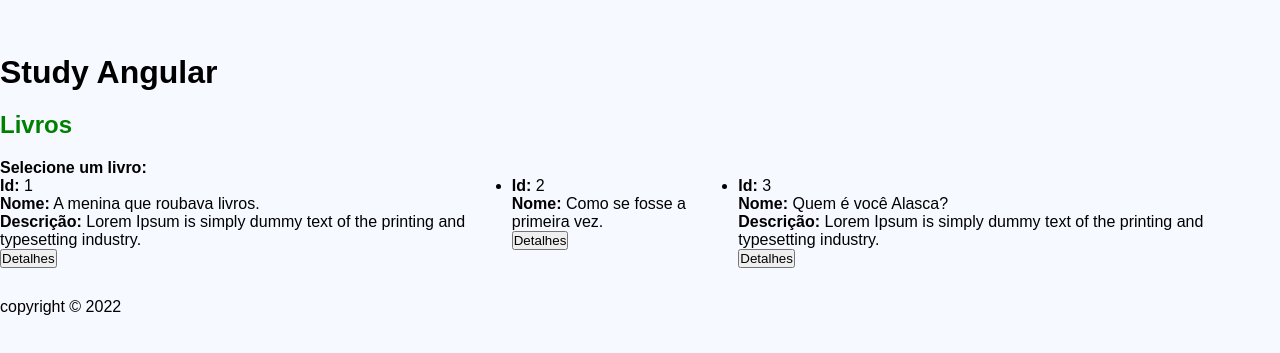
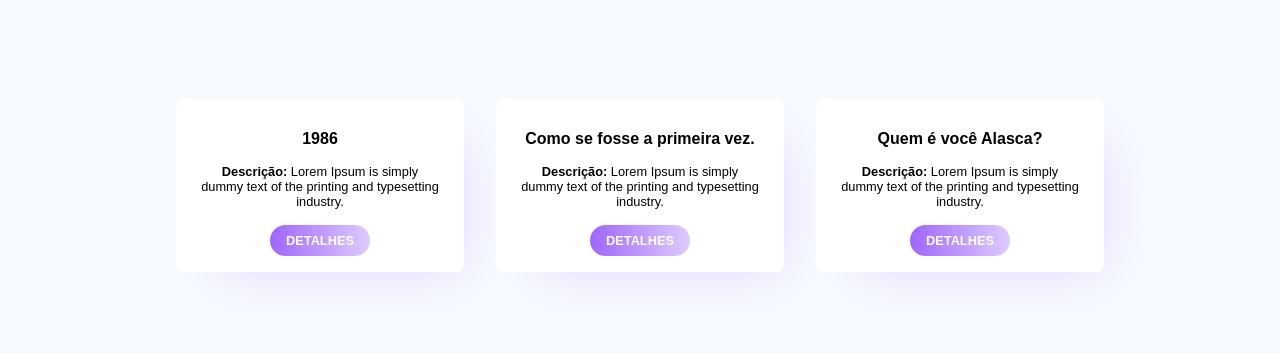
Before and after one commit to MaduFernandes/angular-study, an Angular app: page / in a window 1280 px wide. Shown: the part 215-568 px from the top of the page. Built offline with nearby package versions, Linux system fonts and the light colour scheme.

Commit message:
Estilização do projeto

```diff
--- a/src/app/app.component.html
+++ b/src/app/app.component.html
@@ -1,9 +1,3 @@
-<header>
-  <h1>Study Angular</h1>
-</header>
-
 <main>
   <router-outlet></router-outlet>
 </main>
-
-<footer>copyright &copy; 2022</footer>
--- a/src/app/components/livros/livros.component.html
+++ b/src/app/components/livros/livros.component.html
@@ -1,13 +1,8 @@
 <div class="livros">
-  <h2 class="title">Livros</h2>
-
-  <div>
-    <strong class="subtitle">Selecione um livro:</strong>
   <ul class="card">
-      <li class="list-livros" *ngFor="let livro of livros">
-        <p><strong>Id:</strong> {{ livro.id }}</p>
-        <p><strong>Nome:</strong> {{ livro.nome }}</p>
-        <p *ngIf="livro.descriptions">
+    <li class="list" *ngFor="let livro of livros">
+      <p class="title">{{ livro.nome }}</p>
+      <p *ngIf="livro.descriptions" class="descriptions">
         <strong>Descrição:</strong> {{ livro.descriptions }}
       </p>
       <button type="button" routerLink="/details/{{ livro.id }}">
@@ -16,4 +11,3 @@
     </li>
   </ul>
 </div>
-</div>
--- a/src/app/components/livros/livros.component.scss
+++ b/src/app/components/livros/livros.component.scss
@@ -1,12 +1,48 @@
 div.livros {
-  h2.title {
-    margin: 20px 0 20px 0;
-    color: green;
-  }
-
   ul.card {
     display: flex;
-    justify-content: space-between;
-    margin: 0 30px 30px 0;
+    padding: 32px;
+
+    li.list {
+      display: flex;
+      flex-direction: column;
+      align-items: center;
+      text-align: center;
+      background: white;
+      padding: 1rem 1.5rem;
+      border-radius: 8px;
+      max-height: 468px;
+      margin-left: 32px;
+      box-shadow: 20px 20px 50px -30px #dbc4ff;
+
+      p.title {
+        margin: 16px 0;
+        font-weight: bold;
+        font-size: 100%;
+      }
+
+      p.descriptions {
+        font-weight: 300;
+        max-width: 240px;
+        font-size: 80%;
+        margin-bottom: 16px;
+      }
+    }
+
+    li.list:first-child {
+      margin-left: 0px;
+    }
+
+    button {
+      padding: 0.5rem 1rem;
+      text-transform: uppercase;
+      border-radius: 32px;
+      border: 0;
+      cursor: pointer;
+      font-size: 80%;
+      font-weight: bold;
+      background: linear-gradient(to right, #9f66ff, #dfcbff);
+      color: white;
+    }
   }
 }
--- a/src/app/components/livros/livros.component.ts
+++ b/src/app/components/livros/livros.component.ts
@@ -11,11 +11,16 @@ export class LivrosComponent implements OnInit {
   livros: Livros[] = [
     {
       id: 1,
-      nome: 'A menina que roubava livros.',
+      nome: '1986',
       descriptions:
         'Lorem Ipsum is simply dummy text of the printing and typesetting industry.',
     },
-    { id: 2, nome: 'Como se fosse a primeira vez.', descriptions: '' },
+    {
+      id: 2,
+      nome: 'Como se fosse a primeira vez.',
+      descriptions:
+        'Lorem Ipsum is simply dummy text of the printing and typesetting industry.',
+    },
     {
       id: 3,
       nome: 'Quem é você Alasca?',
--- a/src/styles/styles.scss
+++ b/src/styles/styles.scss
@@ -14,3 +14,18 @@ body {
   justify-content: center;
   align-items: center;
 }
+
+@media screen and (max-width: 720px) {
+  ul.card {
+    flex-direction: column;
+
+    li.list {
+      margin: 0;
+      margin-bottom: 32px;
+    }
+
+    li.list:last-child {
+      margin-bottom: 0;
+    }
+  }
+}
```
Lines whose indentation alone changed are shown as unchanged.
